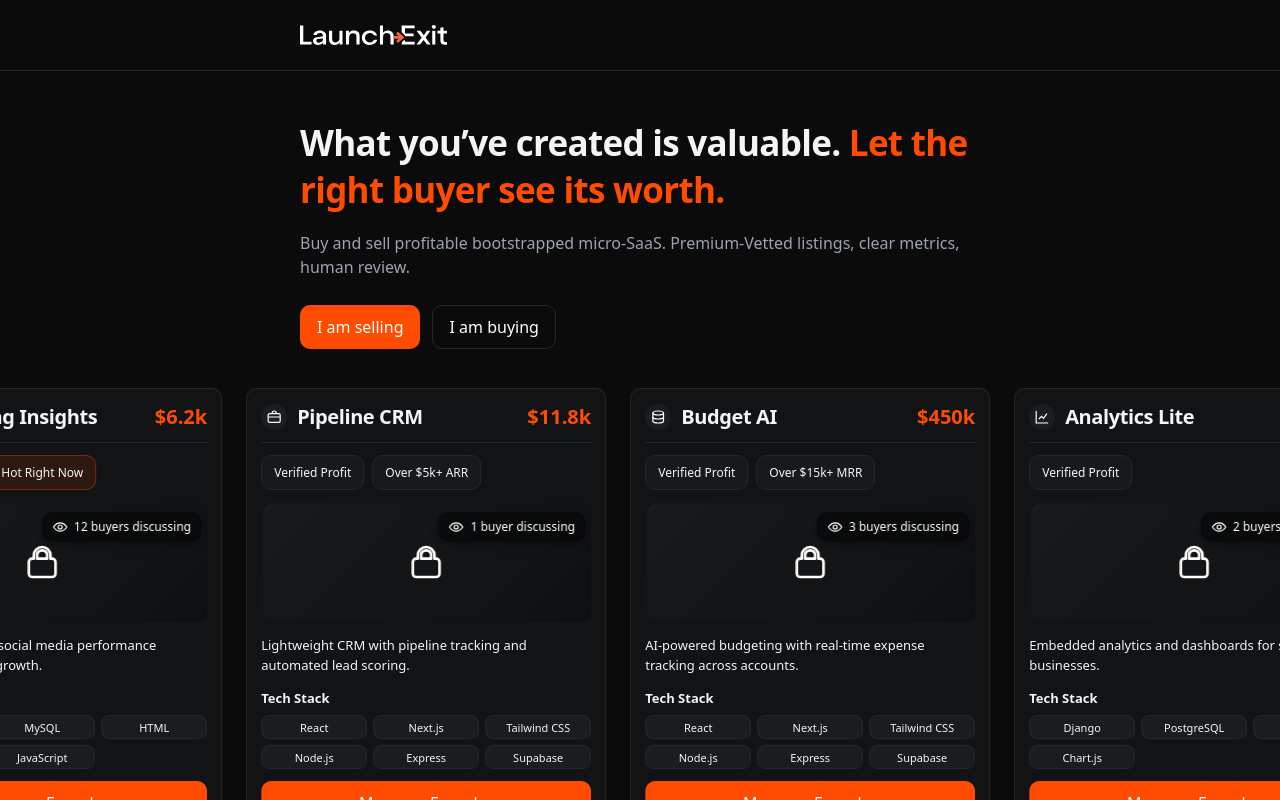
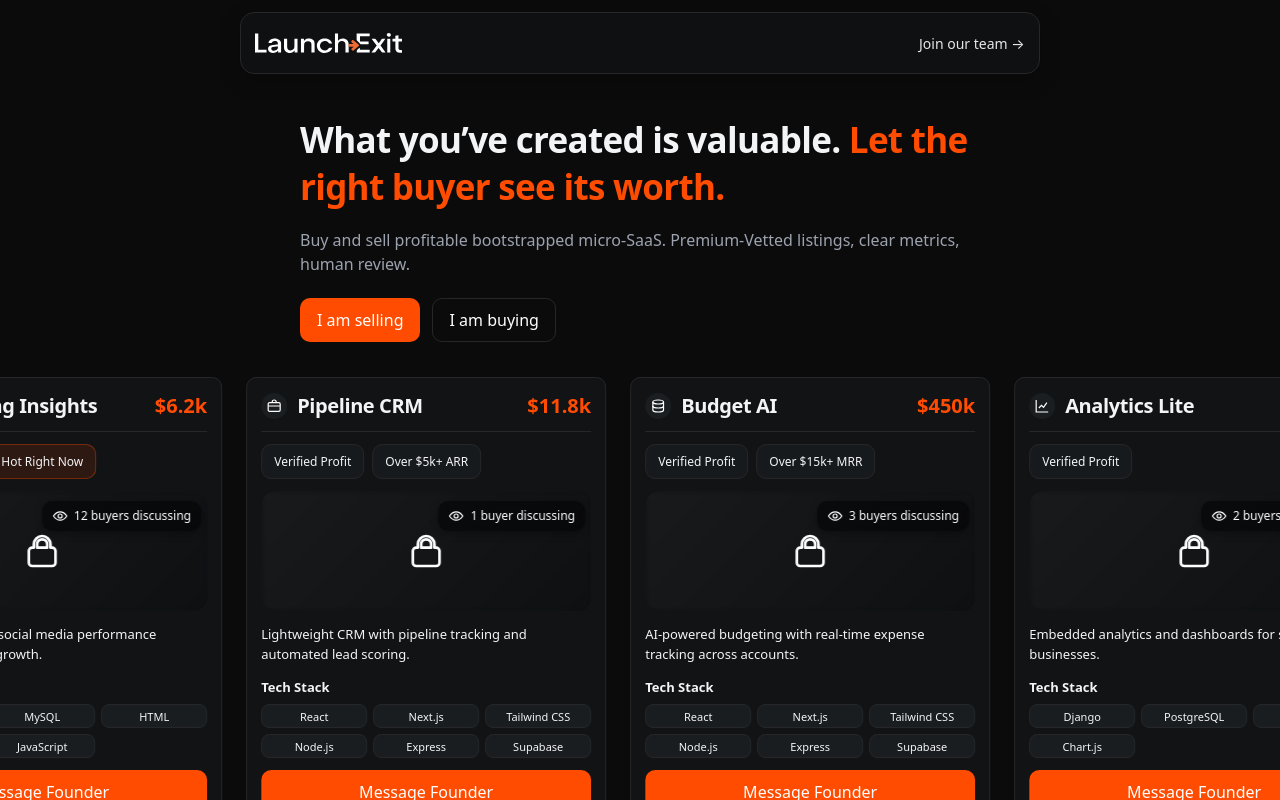
Before and after one commit to ygt-design/launch-exit-form, a React (Vite) app: page / in a window 1280 px wide. Built offline with nearby package versions, Linux system fonts and the light colour scheme.

Commit message:
Navbar: fixed island style, left logo, right CTA, spacing tweaks

```diff
--- a/src/components/ListingsCarousel.jsx
+++ b/src/components/ListingsCarousel.jsx
@@ -7,10 +7,10 @@ import ListingCard from './ListingCard.jsx'
 import listingsData from '../data/listings.json'
 
 const Wrapper = styled.div`
-  width: 100vw;
-  max-width: 100vw;
-  margin-left: calc(50% - 50vw);
-  margin-right: calc(50% - 50vw);
+  width: 100svw;
+  max-width: 100svw;
+  margin-left: calc(50% - 50svw);
+  margin-right: calc(50% - 50svw);
   overflow: hidden;
   .swiper-wrapper { transition-timing-function: linear !important; }
   .swiper-slide { width: auto !important; }
@@ -46,7 +46,6 @@ export default function ListingsCarousel() {
         breakpoints={{ 768: { spaceBetween: 20 }, 1024: { spaceBetween: 24 } }}
         style={{ padding: '8px 20px' }}
         onSwiper={(s) => { swiperRef.current = s; s.autoplay.start(); }}
-        onResize={(s) => { s.update(); s.params.autoplay.disableOnInteraction = false; s.autoplay.start(); }}
         onTouchStart={(s) => { s.params.autoplay.disableOnInteraction = false; s.autoplay.start(); }}
         onTouchEnd={(s) => { s.params.autoplay.disableOnInteraction = false; s.autoplay.start(); }}
         onClick={(s) => { s.params.autoplay.disableOnInteraction = false; s.autoplay.start(); }}
--- a/src/components/Navbar.jsx
+++ b/src/components/Navbar.jsx
@@ -4,18 +4,37 @@ import { Link } from 'react-router-dom'
 import logoUrl from '../assets/images/launch_exit_logo.svg'
 
 const Bar = styled.nav`
-  border-bottom: 1px solid var(--border);
-  background: var(--background);
+  position: fixed;
+  inset: 12px 0 auto 0;
+  z-index: 1000;
+  background: transparent;
+  pointer-events: none;
 `
 
 const Inner = styled.div`
   width: 100%;
-  max-width: var(--container);
+  max-width: 100%;
   margin: 0 auto;
-  padding: 25px 20px;
+  padding: 0 20px;
   display: flex;
   align-items: center;
-  justify-content: flex-start;
+  justify-content: center;
+`
+
+const Island = styled.div`
+  display: flex;
+  align-items: center;
+  justify-content: space-between;
+  gap: 12px;
+  padding: 20px 14px;
+  border: 1px solid var(--border);
+  border-radius: 14px;
+  background: rgba(17, 19, 21, 0.7);
+  backdrop-filter: blur(10px);
+  -webkit-backdrop-filter: blur(10px);
+  box-shadow: 0 6px 20px rgba(0,0,0,0.25);
+  pointer-events: auto;
+  width: min(800px, calc(100% + 10px));
 `
 
 const Logo = styled.img`
@@ -28,14 +47,36 @@ const Logo = styled.img`
   }
 `
 
+const RightLink = styled.a`
+  color: #ffffff;
+  text-decoration: none;
+  font-size: 14px;
+  opacity: 0.9;
+  transition: opacity 160ms ease, transform 160ms ease;
+  will-change: opacity, transform;
+
+  &:hover { opacity: 1; transform: translateY(-0.5px); }
+`
+
+const Spacer = styled.div`
+  height: 64px;
+  @media (min-width: 480px) { height: 68px; }
+`
+
 export default function Navbar() {
   return (
+    <>
       <Bar>
         <Inner>
+          <Island>
             <Link to="/" aria-label="Go to homepage">
               <Logo src={logoUrl} alt="LaunchExit" />
             </Link>
+            <RightLink href="#" onClick={(e) => e.preventDefault()}>Join our team →</RightLink>
+          </Island>
         </Inner>
       </Bar>
+      <Spacer aria-hidden="true" />
+    </>
   )
 }
--- a/src/components/TextCarousel.jsx
+++ b/src/components/TextCarousel.jsx
@@ -5,10 +5,10 @@ import { Autoplay } from 'swiper/modules'
 import 'swiper/css'
 
 const Wrapper = styled.div`
-  width: 100vw;
-  max-width: 100vw;
-  margin-left: calc(50% - 50vw);
-  margin-right: calc(50% - 50vw);
+  width: 100svw;
+  max-width: 100svw;
+  margin-left: calc(50% - 50svw);
+  margin-right: calc(50% - 50svw);
   overflow: hidden;
   border-top: 1px solid var(--border);
   border-bottom: 1px solid var(--border);
@@ -22,10 +22,10 @@ const Wrapper = styled.div`
 const Strip = styled.div`
   display: flex;
   align-items: center;
-  gap: 24px;
-  padding: 15px 0;
+  gap: 20px;
+  padding: 12px 0;
 
-  @media (min-width: 768px) { gap: 32px; padding: 14px 0; }
+  @media (min-width: 768px) { gap: 28px; padding: 14px 0; }
   @media (min-width: 1024px) { gap: 40px; padding: 16px 0; }
 `
 
--- a/src/pages/BuyerForm.jsx
+++ b/src/pages/BuyerForm.jsx
@@ -82,6 +82,31 @@ const SubmitButton = styled.button.attrs({ className: "button primary" })`
 
 const LabelText = styled.span`
   transition: opacity 160ms ease;
+`;
+
+// Contemporary multi-select chip
+const CategoryOption = styled.label`
+  display: inline-flex;
+  align-items: center;
+  justify-content: center;
+  padding: 10px 12px;
+  border: 1px solid var(--border);
+  border-radius: 10px;
+  background: #111315;
+  cursor: pointer;
+  user-select: none;
+  color: var(--foreground);
+  font-size: 14px;
+  transition: border-color 180ms ease, box-shadow 180ms ease, background 180ms ease, color 180ms ease;
+
+  &:hover { border-color: rgba(255, 0, 168, 0.35); }
+  &:focus-within { border-color: var(--primary); box-shadow: 0 0 0 3px rgba(255, 0, 168, 0.15); }
+
+  &[data-checked="true"] {
+    border-color: rgba(255, 0, 168, 0.65);
+    background: #18101c;
+    color: #ffffff;
+  }
 `;
 
 const { buyerTypes, dealSizes, timelines, categories } = buyerData;
@@ -217,15 +242,22 @@ export default function BuyerForm() {
             </Section>
             <Section className="control">
               <Label>Preferred categories</Label>
-              <div className="checkbox-group">
+              <div className="checkbox-group" style={{ gap: 10 }}>
                 {categories.map(c => {
                   const id = `cat-${c}`;
                   const checked = form.categories.includes(c);
                   return (
-                    <label key={c} htmlFor={id} style={{ display: 'flex', alignItems: 'center', gap: 8, fontSize: 14 }}>
-                      <input id={id} type="checkbox" className="checkbox" checked={checked} onChange={() => toggleCategory(c)} />
+                    <CategoryOption key={c} htmlFor={id} data-checked={checked ? "true" : undefined}>
+                      <input
+                        id={id}
+                        type="checkbox"
+                        className="checkbox"
+                        checked={checked}
+                        onChange={() => toggleCategory(c)}
+                        style={{ position: 'absolute', opacity: 0, pointerEvents: 'none', width: 0, height: 0 }}
+                      />
                       <span>{c}</span>
-                    </label>
+                    </CategoryOption>
                   );
                 })}
               </div>
--- a/src/pages/Landing.jsx
+++ b/src/pages/Landing.jsx
@@ -38,7 +38,7 @@ export default function Landing() {
 
   return (
     <div className="container">
-      <div className="stack">
+      <div className="stack" style={{ gap: 12 }}>
         <div>
           <Header className="title">What you’ve created is valuable. <Emphasis>Let the right buyer see its worth.</Emphasis></Header>
           <SubHeader className="subtitle">Buy and sell profitable bootstrapped micro-SaaS. Premium-Vetted listings, clear metrics, human review.</SubHeader>
@@ -47,8 +47,10 @@ export default function Landing() {
           <button className="button primary" onClick={() => navigate("/sell")}>I am selling</button>
           <button className="button secondary" onClick={() => navigate("/buy")}>I am buying</button>
         </Row>
-        <ListingsCarousel />
-        <TextCarousel />
+        <div style={{ display: 'grid', gap: 6 }}>
+          <ListingsCarousel />
+          <TextCarousel />
+        </div>
         <Note>Curated only • Transparent metrics • Human review</Note>
       </div>
     </div>
--- a/src/styles/GlobalStyle.js
+++ b/src/styles/GlobalStyle.js
@@ -36,6 +36,7 @@ export const GlobalStyle = createGlobalStyle`
 
   .container {
     width: 100%;
+
     max-width: var(--container);
     margin: 0 auto;
     padding: 48px 20px;
```
Lines whose indentation alone changed are shown as unchanged.
